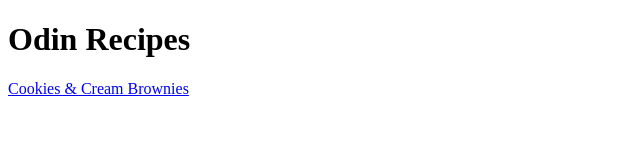
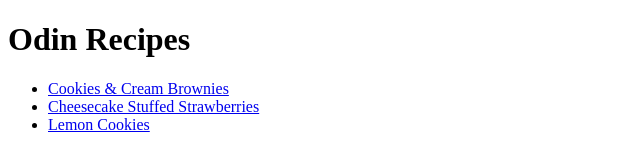
Before and after one commit to orelem/odin-recipes, a plain HTML site: page index.html in a window 1280 px wide. Shown: the whole page, without its empty margins (0-640 px from the left). Drawn offline with Linux system fonts and the light colour scheme.

Commit message:
Edit to include links to Cheesecake stuffed strawberries and lemon cookies recipe

```diff
--- a/index.html
+++ b/index.html
@@ -6,6 +6,16 @@
 	</head>
 	<body>
 		<h1>Odin Recipes</h1>
-		<a href="recipes/cookies-and-cream-brownies.html">Cookies & Cream Brownies</a>
+		<ul>
+			<li>
+				<a href="recipes/cookies-and-cream-brownies.html">Cookies & Cream Brownies</a>
+			</li>
+			<li>
+				<a href="recipes/cheesecake-stuffed-strawberries.html">Cheesecake Stuffed Strawberries</a>
+			</li>
+			<li>
+				<a href="recipes/lemon-cookies.html">Lemon Cookies</a>
+			</li>
+		</ul>
 	</body>
 </html>
```
